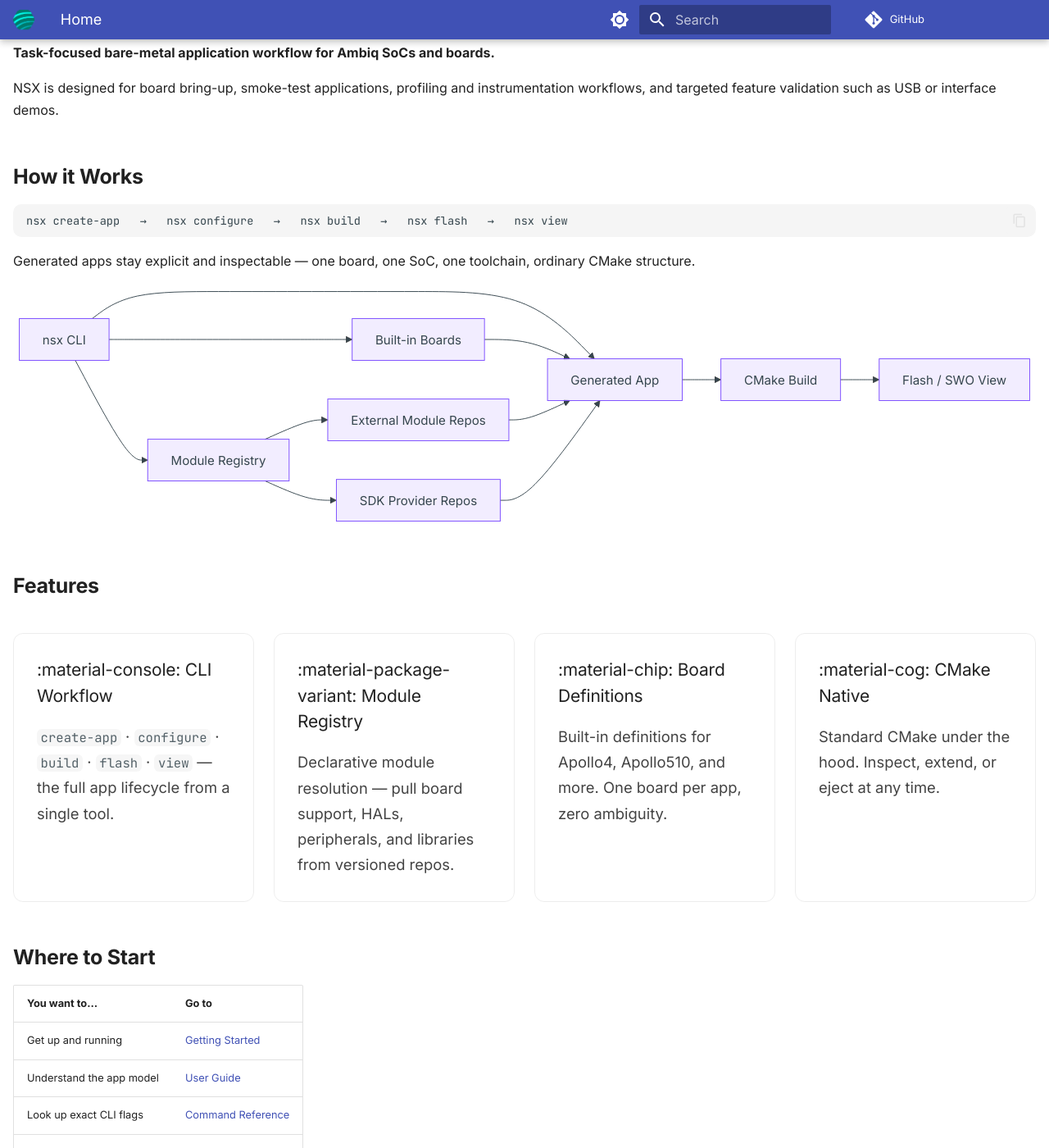
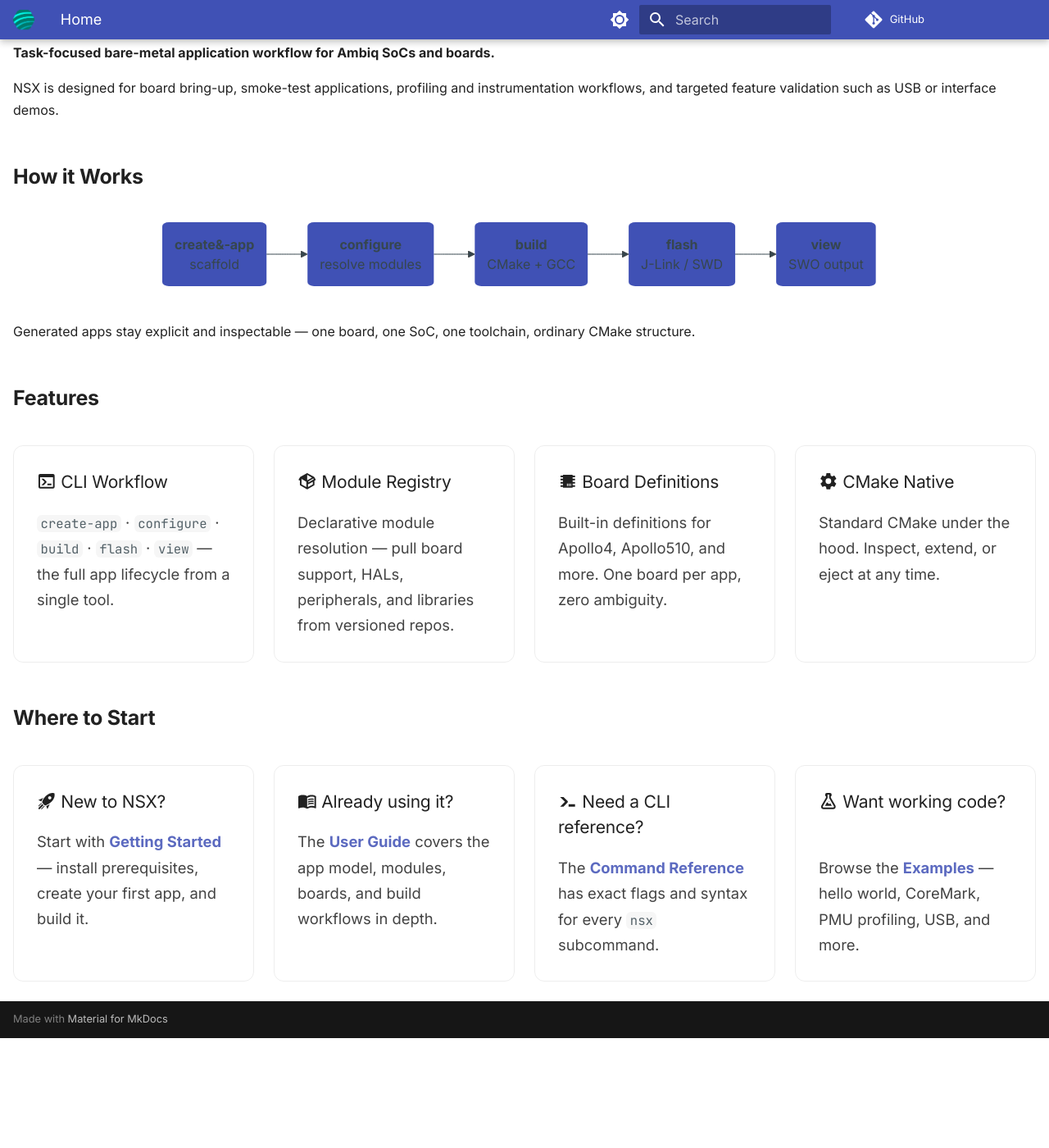
Before and after one commit to AmbiqAI/neuralspotx, an MkDocs documentation site: the page built from docs/index.md, in a window 1280 px wide and 1400 px high, scrolled down 434 px. Shown: the whole window at 82% size. Built offline with MkDocs 1.6.1 and Material for MkDocs 9.7.7, drawn with Linux system fonts in a browser that asks for light colours; comment, search, counter and statistics services are not loaded; after the commit the page ends 1700 px from its top, so only the background shows below that; some of the changed text lies outside the part shown.

Commit message:
docs: fix material icons, redesign workflow + where-to-start as cards

````diff
--- a/docs/index.md
+++ b/docs/index.md
@@ -19,26 +19,22 @@
 
 ## How it Works
 
+<div class="workflow-pipeline" markdown>
+
+``` mermaid
+flowchart LR
+    A("<strong>create&#8209;app</strong><br/>scaffold") --> B("<strong>configure</strong><br/>resolve modules") --> C("<strong>build</strong><br/>CMake + GCC") --> D("<strong>flash</strong><br/>J-Link / SWD") --> E("<strong>view</strong><br/>SWO output")
+    style A fill:#4051b5,color:#fff,stroke:none,rx:8
+    style B fill:#4051b5,color:#fff,stroke:none,rx:8
+    style C fill:#4051b5,color:#fff,stroke:none,rx:8
+    style D fill:#4051b5,color:#fff,stroke:none,rx:8
+    style E fill:#4051b5,color:#fff,stroke:none,rx:8
 ```
-nsx create-app   →   nsx configure   →   nsx build   →   nsx flash   →   nsx view
-```
+
+</div>
 
 Generated apps stay explicit and inspectable — one board, one SoC, one
 toolchain, ordinary CMake structure.
-
-```mermaid
-flowchart LR
-    A["nsx CLI"] --> B["Generated App"]
-    A --> C["Built-in Boards"]
-    A --> D["Module Registry"]
-    D --> E["External Module Repos"]
-    D --> F["SDK Provider Repos"]
-    C --> B
-    E --> B
-    F --> B
-    B --> G["CMake Build"]
-    G --> H["Flash / SWO View"]
-```
 
 ## Features
 
@@ -63,10 +59,21 @@
 
 ## Where to Start
 
-| You want to… | Go to |
-|---|---|
-| Get up and running | [Getting Started](getting-started/index.md) |
-| Understand the app model | [User Guide](user-guide/app-model.md) |
-| Look up exact CLI flags | [Command Reference](reference/cli-overview.md) |
-| Try an example | [Examples](examples/hello_world.md) |
-| Contribute to the platform | [Contributing](contributing/index.md) |
+<div class="feature-grid" markdown>
+<div class="card" markdown>
+### :material-rocket-launch: New to NSX?
+Start with **[Getting Started](getting-started/index.md)** — install prerequisites, create your first app, and build it.
+</div>
+<div class="card" markdown>
+### :material-book-open-variant: Already using it?
+The **[User Guide](user-guide/app-model.md)** covers the app model, modules, boards, and build workflows in depth.
+</div>
+<div class="card" markdown>
+### :material-console-line: Need a CLI reference?
+The **[Command Reference](reference/cli-overview.md)** has exact flags and syntax for every `nsx` subcommand.
+</div>
+<div class="card" markdown>
+### :material-flask-outline: Want working code?
+Browse the **[Examples](examples/hello_world.md)** — hello world, CoreMark, PMU profiling, USB, and more.
+</div>
+</div>
--- a/docs/stylesheets/extra.css
+++ b/docs/stylesheets/extra.css
@@ -64,6 +64,12 @@
   margin-bottom: 0.4rem;
 }
 
+/* ── Workflow pipeline diagram ───────────────────────────────────── */
+.workflow-pipeline .mermaid {
+  max-width: 900px;
+  margin: 1.5rem auto;
+}
+
 /* ── Subtle code-block refinement ────────────────────────────────── */
 .md-typeset code {
   border-radius: 6px;
--- a/mkdocs.yml
+++ b/mkdocs.yml
@@ -45,6 +45,9 @@
           class: mermaid
           format: !!python/name:pymdownx.superfences.fence_code_format
   - pymdownx.inlinehilite
+  - pymdownx.emoji:
+      emoji_index: !!python/name:material.extensions.emoji.twemoji
+      emoji_generator: !!python/name:material.extensions.emoji.to_svg
   - pymdownx.snippets:
       base_path:
         - .
````
